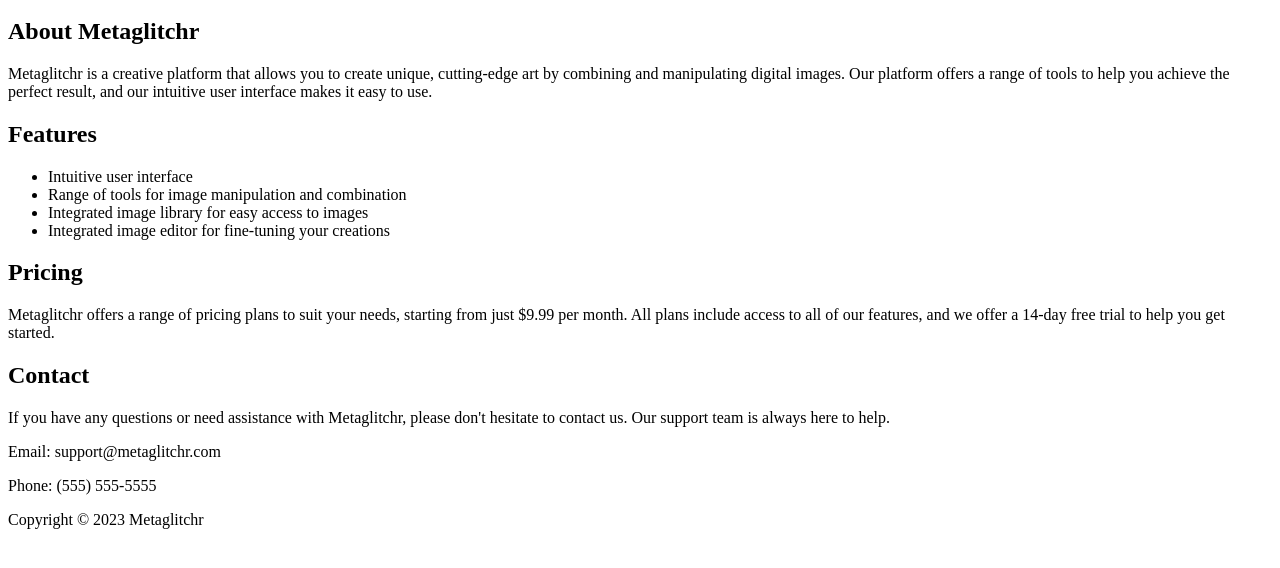
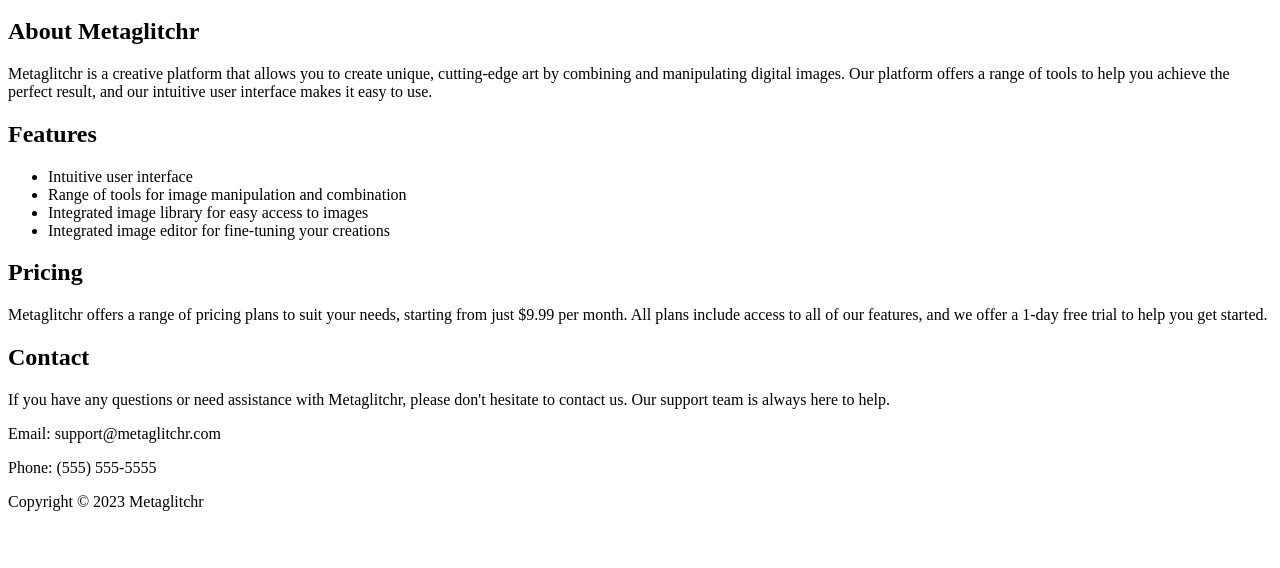
Before and after one commit to metaglitchr/QUINN, a plain HTML site: page index.html in a window 1280 px wide. Shown: the part 154-722 px from the top of the page. Drawn offline with Linux system fonts and the light colour scheme.

Commit message:
Update index.html

```diff
--- a/index.html
+++ b/index.html
@@ -32,7 +32,7 @@
       </section>
       <section id="pricing">
         <h2>Pricing</h2>
-        <p>Metaglitchr offers a range of pricing plans to suit your needs, starting from just $9.99 per month. All plans include access to all of our features, and we offer a 14-day free trial to help you get started.</p>
+        <p>Metaglitchr offers a range of pricing plans to suit your needs, starting from just $9.99 per month. All plans include access to all of our features, and we offer a 1-day free trial to help you get started.</p>
       </section>
       <section id="contact">
         <h2>Contact</h2>
```
